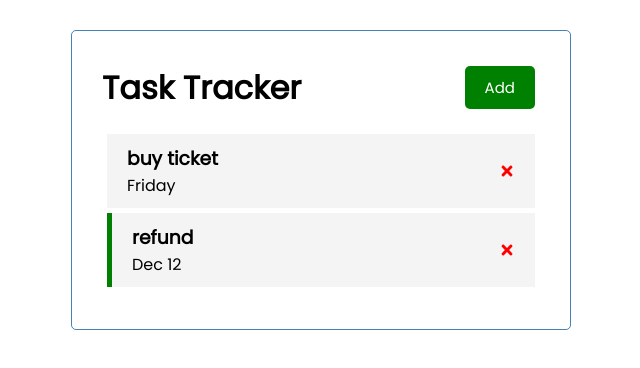
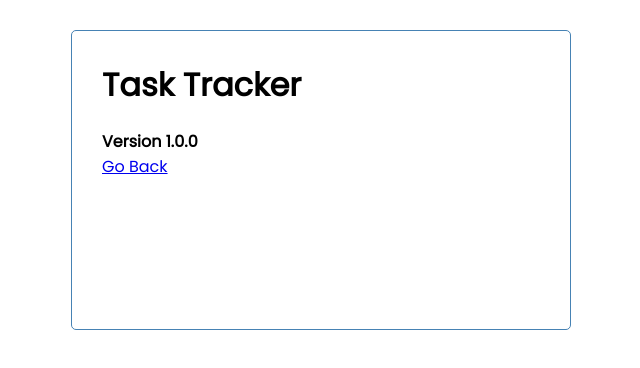
Before and after one commit to dolphinark/TaskTracker, a React (Create React App) app: page /about in a window 1280 px wide. Shown: the top 368 px of the page, without its empty margins (319-959 px from the left). Built offline with nearby package versions, Linux system fonts and the light colour scheme; data requests are answered from the project's data file.

Commit message:
Routing,footer & about

```diff
--- a/db.json
+++ b/db.json
@@ -3,7 +3,7 @@
     {
       "text": "buy ticket",
       "time": "Friday",
-      "reminder": false,
+      "reminder": true,
       "id": 3
     },
     {
--- a/package.json
+++ b/package.json
@@ -10,7 +10,8 @@
     "react": "^18.2.0",
     "react-dom": "^18.2.0",
     "react-icons": "^4.4.0",
-    "react-scripts": "5.0.1",
+    "react-router-dom": "^6.3.0",
+    "react-scripts": "^5.0.1",
     "web-vitals": "^2.1.4"
   },
   "scripts": {
--- a/src/App.js
+++ b/src/App.js
@@ -2,10 +2,15 @@
 import Button from "./components/Button";
 import AddTask from "./components/AddTask";
 import Tasks from "./components/Tasks";
+import Footer from "./components/Footer";
+import { Route, Routes, useLocation } from "react-router-dom";
+import About from "./components/About";
 
 function App() {
   const [tasks, setTasks] = useState([]);
   const [showAddForm, setShowAddForm] = useState(false);
+
+  const location = useLocation();
 
   useEffect(() => {
     const getTasks = async () => {
@@ -30,25 +35,25 @@
   };
 
   async function deletetask(id) {
-    await fetch(`http://localhost:5000/tasks/${id}`,{
-      method:"delete",
-    })
+    await fetch(`http://localhost:5000/tasks/${id}`, {
+      method: "delete",
+    });
     setTasks(tasks.filter((task) => task.id !== id));
   }
 
   async function togglereminder(id) {
-    const taskToToggle = await fetchtask(id)
-    const updateTask = {...taskToToggle,reminder:!taskToToggle.reminder}
+    const taskToToggle = await fetchtask(id);
+    const updateTask = { ...taskToToggle, reminder: !taskToToggle.reminder };
 
-    const res = await fetch(`http://localhost:5000/tasks/${id}`,{
-      method:"PUT",
-      headers:{
-        "Content-type":"application/json"
+    const res = await fetch(`http://localhost:5000/tasks/${id}`, {
+      method: "PUT",
+      headers: {
+        "Content-type": "application/json",
       },
-      body:JSON.stringify(updateTask)
-    })
+      body: JSON.stringify(updateTask),
+    });
 
-    const data = await res.json()
+    const data = await res.json();
 
     setTasks(
       tasks.map((task) =>
@@ -58,16 +63,16 @@
   }
 
   async function addTask(task) {
-    const res = await fetch("http://localhost:5000/tasks",{
-      method:"post",
-      headers:{
-        "Content-type":"application/json"
+    const res = await fetch("http://localhost:5000/tasks", {
+      method: "post",
+      headers: {
+        "Content-type": "application/json",
       },
-      body:JSON.stringify(task)
-    })
+      body: JSON.stringify(task),
+    });
 
-    const data = await res.json()
-    setTasks([...tasks,data])
+    const data = await res.json();
+    setTasks([...tasks, data]);
 
     // const id = Math.floor(Math.random() * 1000) + 3;
     // const newTask = { id, ...task };
@@ -78,6 +83,7 @@
     <div className="container">
       <header className="header">
         <h1>Task Tracker</h1>
+        {location.pathname === "/" && (
           <Button
             openAddTaskForm={() => {
               setShowAddForm(!showAddForm);
@@ -85,7 +91,13 @@
             text={showAddForm ? "Close" : "Add"}
             color={showAddForm}
           />
+        )}
       </header>
+      <Routes>
+        <Route
+          path="/"
+          element={
+            <>
               {showAddForm && <AddTask addTask={addTask} />}
               {tasks.length > 0 ? (
                 <Tasks
@@ -96,6 +108,12 @@
               ) : (
                 "No Task Left Behind"
               )}
+              <Footer />
+            </>
+          }
+        />
+        <Route path="/about" element={<About />} />
+      </Routes>
     </div>
   );
 }
--- /dev/null
+++ b/src/components/About.js
@@ -0,0 +1,13 @@
+import { Link } from "react-router-dom";
+import React from "react";
+
+function About() {
+  return (
+    <div>
+      <h4>Version 1.0.0</h4>
+      <Link to="/">Go Back</Link>
+    </div>
+  );
+}
+
+export default About;
--- /dev/null
+++ b/src/components/Footer.js
@@ -0,0 +1,13 @@
+import React from "react";
+import { Link } from "react-router-dom";
+
+function Footer() {
+  return (
+    <footer>
+      <p>Copyright &copy; 2022</p>
+      <Link to="/about">About</Link>
+    </footer>
+  );
+}
+
+export default Footer;
```
Also changed, not shown: src/index.js (+8 -7 lines), 2 other files (tests, documents, lock files or other folders). Lines whose indentation alone changed are shown as unchanged.
